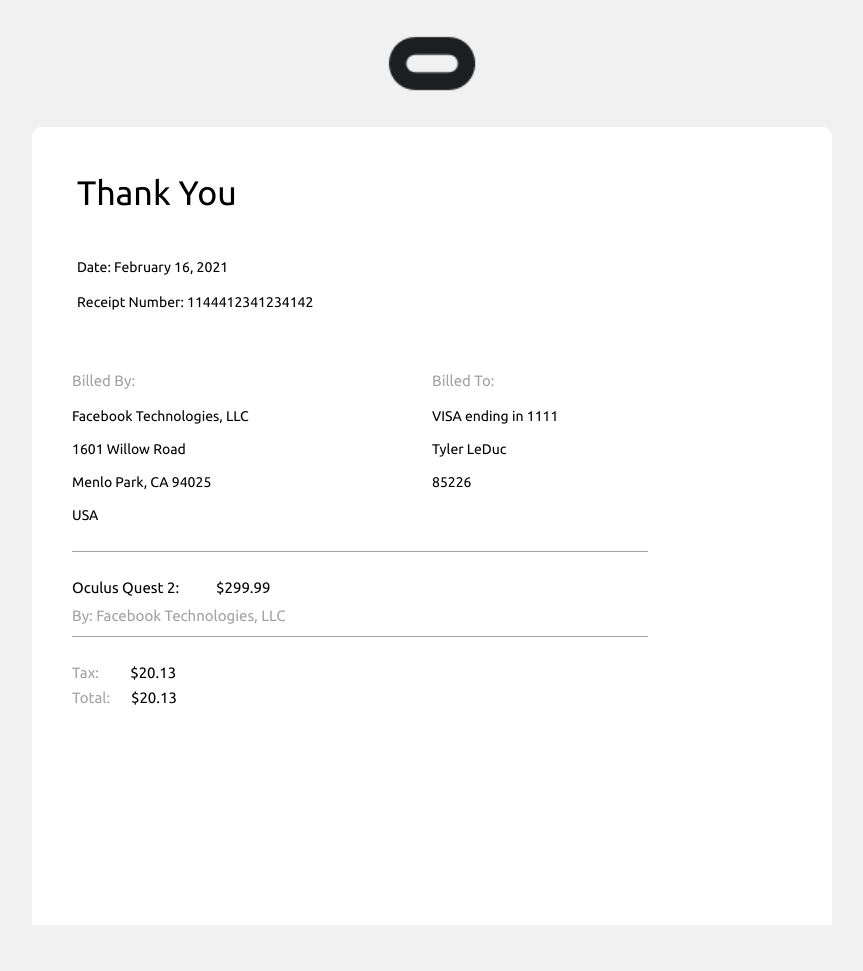
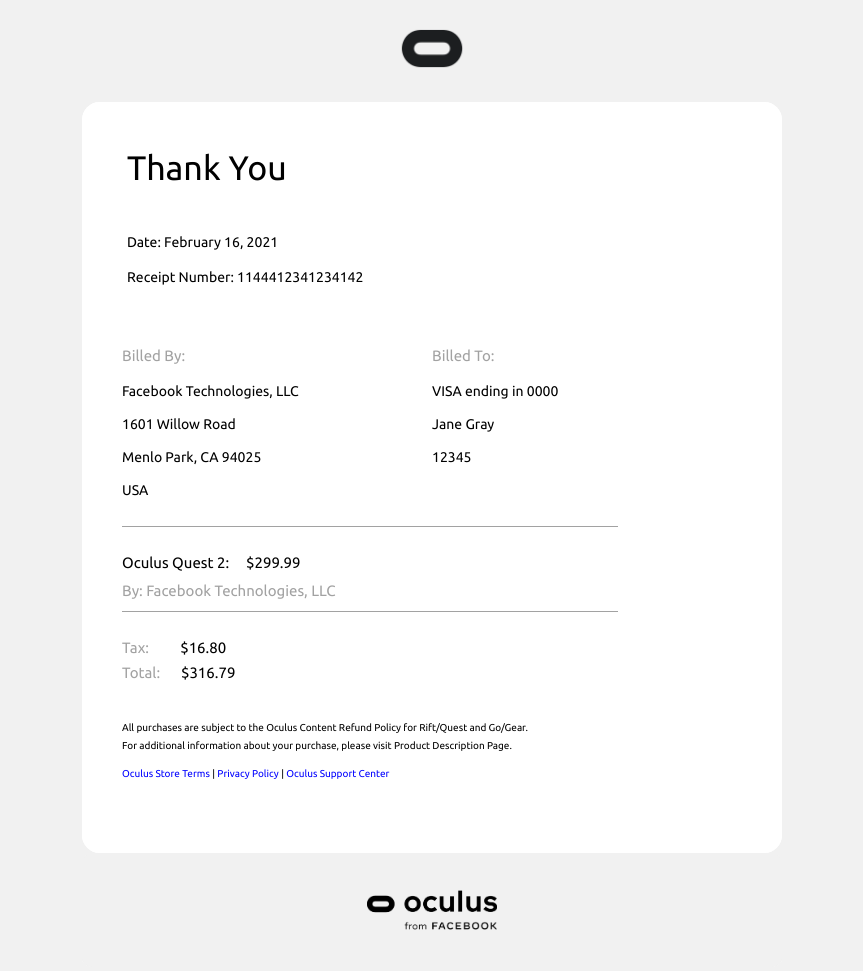
Before and after one commit to Tyler-LeDuc/Oculus-Transactional, a plain HTML site: page index.html in a window 1280 px wide. Shown: the whole page, without its empty margins (208-1071 px from the left). Before the commit the page ends 925 px from the top, so only its background shows below. Drawn offline with Linux system fonts and the light colour scheme.

Commit message:
Added touches to style

```diff
--- a/index.html
+++ b/index.html
@@ -99,23 +99,16 @@
 
 <body style="word-spacing:normal;background-color:#f1f1f1;">
   <div style="background-color:#f1f1f1;">
-    <!--[if mso | IE]><table align="center" border="0" cellpadding="0" cellspacing="0" class="" style="width:800px;" width="800" ><tr><td style="line-height:0px;font-size:0px;mso-line-height-rule:exactly;"><![endif]-->
-    <div style="background:#f1f1f1;background-color:#f1f1f1;margin:0px auto;max-width:800px;">
-      <table align="center" border="0" cellpadding="0" cellspacing="0" role="presentation" style="background:#f1f1f1;background-color:#f1f1f1;width:100%;">
-        <tbody>
-          <tr>
-            <td style="direction:ltr;font-size:0px;padding:20px 0;padding-bottom:20px;padding-top:20px;text-align:center;">
-              <!--[if mso | IE]><table role="presentation" border="0" cellpadding="0" cellspacing="0"><tr><td class="" style="vertical-align:top;width:800px;" ><![endif]-->
     <div class="mj-column-per-100 mj-outlook-group-fix" style="font-size:0px;text-align:left;direction:ltr;display:inline-block;vertical-align:top;width:100%;">
       <table border="0" cellpadding="0" cellspacing="0" role="presentation" style="vertical-align:top;" width="100%">
         <tbody>
           <tr>
-                      <td align="center" style="font-size:0px;padding:10px 25px;padding-top:10px;padding-right:0px;padding-bottom:10px;padding-left:0px;word-break:break-word;">
+            <td align="center" style="font-size:0px;padding:10px 25px;padding-top:25px;padding-right:0px;padding-bottom:10px;padding-left:0px;word-break:break-word;">
               <table border="0" cellpadding="0" cellspacing="0" role="presentation" style="border-collapse:collapse;border-spacing:0px;">
                 <tbody>
                   <tr>
-                              <td style="width:100px;">
-                                <img alt="oculus logo" height="auto" src="images/logo.png" style="border:none;display:block;outline:none;text-decoration:none;height:auto;width:100%;font-size:13px;" width="100" />
+                    <td style="width:70px;">
+                      <img alt="oculus logo" height="auto" src="images/logo.png" style="border:none;display:block;outline:none;text-decoration:none;height:auto;width:100%;font-size:13px;" width="70" />
                     </td>
                   </tr>
                 </tbody>
@@ -125,19 +118,19 @@
         </tbody>
       </table>
     </div>
-              <!--[if mso | IE]></td></tr></table><![endif]-->
-            </td>
-          </tr>
-        </tbody>
-      </table>
-    </div>
-    <!--[if mso | IE]></td></tr></table><table align="center" border="0" cellpadding="0" cellspacing="0" class="" style="width:800px;" width="800" ><tr><td style="line-height:0px;font-size:0px;mso-line-height-rule:exactly;"><![endif]-->
-    <div style="background:white;background-color:white;margin:0px auto;border-radius:10px 10px 0px 0px;max-width:800px;">
-      <table align="center" border="0" cellpadding="0" cellspacing="0" role="presentation" style="background:white;background-color:white;width:100%;border-radius:10px 10px 0px 0px;">
+    <!--[if mso | IE]><table align="center" border="0" cellpadding="0" cellspacing="0" class="" style="width:700px;" width="700" ><tr><td style="line-height:0px;font-size:0px;mso-line-height-rule:exactly;"><![endif]-->
+    <div style="background:#f1f1f1;background-color:#f1f1f1;margin:0px auto;max-width:700px;">
+      <table align="center" border="0" cellpadding="0" cellspacing="0" role="presentation" style="background:#f1f1f1;background-color:#f1f1f1;width:100%;">
         <tbody>
           <tr>
-            <td style="direction:ltr;font-size:0px;padding:20px 20px 20px 20px;text-align:center;">
-              <!--[if mso | IE]><table role="presentation" border="0" cellpadding="0" cellspacing="0"><tr><td class="" style="vertical-align:top;width:760px;" ><![endif]-->
+            <td style="direction:ltr;font-size:0px;padding:20px 0;padding-bottom:20px;padding-top:20px;text-align:center;">
+              <!--[if mso | IE]><table role="presentation" border="0" cellpadding="0" cellspacing="0"><tr><td align="center" class="" style="" ><table align="center" border="0" cellpadding="0" cellspacing="0" class="" style="width:700px;" width="700" ><tr><td style="line-height:0px;font-size:0px;mso-line-height-rule:exactly;"><![endif]-->
+              <div style="background:white;background-color:white;margin:0px auto;border-radius:18px 18px 18px 18px;max-width:700px;">
+                <table align="center" border="0" cellpadding="0" cellspacing="0" role="presentation" style="background:white;background-color:white;width:100%;border-radius:18px 18px 18px 18px;">
+                  <tbody>
+                    <tr>
+                      <td style="direction:ltr;font-size:0px;padding:20px;text-align:center;">
+                        <!--[if mso | IE]><table role="presentation" border="0" cellpadding="0" cellspacing="0"><tr><td class="" style="vertical-align:top;width:660px;" ><![endif]-->
                         <div class="mj-column-per-100 mj-outlook-group-fix" style="font-size:0px;text-align:left;direction:ltr;display:inline-block;vertical-align:top;width:100%;">
                           <table border="0" cellpadding="0" cellspacing="0" role="presentation" style="vertical-align:top;" width="100%">
                             <tbody>
@@ -153,13 +146,13 @@
                             </tbody>
                           </table>
                         </div>
-              <!--[if mso | IE]></td><td class="" style="" ><table align="center" border="0" cellpadding="0" cellspacing="0" class="" style="width:760px;" width="760" ><tr><td style="line-height:0px;font-size:0px;mso-line-height-rule:exactly;"><![endif]-->
-              <div style="background:white;background-color:white;margin:0px auto;border-radius:0px 0px 10px 10px;max-width:760px;">
-                <table align="center" border="0" cellpadding="0" cellspacing="0" role="presentation" style="background:white;background-color:white;width:100%;border-radius:0px 0px 10px 10px;">
+                        <!--[if mso | IE]></td><td class="" style="" ><table align="center" border="0" cellpadding="0" cellspacing="0" class="" style="width:660px;" width="660" ><tr><td style="line-height:0px;font-size:0px;mso-line-height-rule:exactly;"><![endif]-->
+                        <div style="background:white;background-color:white;margin:0px auto;max-width:660px;">
+                          <table align="center" border="0" cellpadding="0" cellspacing="0" role="presentation" style="background:white;background-color:white;width:100%;">
                             <tbody>
                               <tr>
                                 <td style="direction:ltr;font-size:0px;padding:40px 20px 20px 20px;text-align:center;">
-                        <!--[if mso | IE]><table role="presentation" border="0" cellpadding="0" cellspacing="0"><tr><td align="left" class="" style="vertical-align:top;width:360px;" ><![endif]-->
+                                  <!--[if mso | IE]><table role="presentation" border="0" cellpadding="0" cellspacing="0"><tr><td align="left" class="" style="vertical-align:top;width:310px;" ><![endif]-->
                                   <div class="mj-column-per-50 mj-outlook-group-fix" style="font-size:0px;text-align:left;direction:ltr;display:inline-block;vertical-align:top;width:100%;">
                                     <table border="0" cellpadding="0" cellspacing="0" role="presentation" style="vertical-align:top;" width="100%">
                                       <tbody>
@@ -177,16 +170,16 @@
                                       </tbody>
                                     </table>
                                   </div>
-                        <!--[if mso | IE]></td><td align="left" class="" style="vertical-align:top;width:360px;" ><![endif]-->
+                                  <!--[if mso | IE]></td><td align="left" class="" style="vertical-align:top;width:310px;" ><![endif]-->
                                   <div class="mj-column-per-50 mj-outlook-group-fix" style="font-size:0px;text-align:left;direction:ltr;display:inline-block;vertical-align:top;width:100%;">
                                     <table border="0" cellpadding="0" cellspacing="0" role="presentation" style="vertical-align:top;" width="100%">
                                       <tbody>
                                         <tr>
                                           <td align="left" style="font-size:0px;padding:10px 25px;padding-top:40px;padding-bottom:18px;padding-left:0px;word-break:break-word;">
                                             <!--[if mso | IE]><table role="presentation" border="0" cellpadding="0" cellspacing="0"><tr><td height="100px" style="vertical-align:top;height:100px;"><![endif]-->
-                                  <div style="font-family:Ubuntu, Helvetica, Arial, sans-serif;font-size:15px;line-height:1;text-align:left;color:#a2a2a2;height:100px;">Billed To: <p style="padding-top:10px; font-size:14px; color:black; line-height:10px">VISA ending in 1111</p>
-                                    <p style="padding-top:10px; font-size:14px; color:black; line-height:10px">Tyler LeDuc</p>
-                                    <p style="padding-top:10px; font-size:14px; color:black; line-height:10px">85226</p>
+                                            <div style="font-family:Ubuntu, Helvetica, Arial, sans-serif;font-size:15px;line-height:1;text-align:left;color:#a2a2a2;height:100px;">Billed To: <p style="padding-top:10px; font-size:14px; color:black; line-height:10px">VISA ending in 0000</p>
+                                              <p style="padding-top:10px; font-size:14px; color:black; line-height:10px">Jane Gray</p>
+                                              <p style="padding-top:10px; font-size:14px; color:black; line-height:10px">12345</p>
                                             </div>
                                             <!--[if mso | IE]></td></tr></table><![endif]-->
                                           </td>
@@ -200,29 +193,29 @@
                             </tbody>
                           </table>
                         </div>
-              <!--[if mso | IE]></td></tr></table></td><td class="" style="" ><table align="center" border="0" cellpadding="0" cellspacing="0" class="" style="width:760px;" width="760" ><tr><td style="line-height:0px;font-size:0px;mso-line-height-rule:exactly;"><![endif]-->
-              <div style="background:white;background-color:white;margin:0px auto;border-radius:0px 0px 10px 10px;max-width:760px;">
-                <table align="center" border="0" cellpadding="0" cellspacing="0" role="presentation" style="background:white;background-color:white;width:100%;border-radius:0px 0px 10px 10px;">
+                        <!--[if mso | IE]></td></tr></table></td><td class="" style="" ><table align="center" border="0" cellpadding="0" cellspacing="0" class="" style="width:660px;" width="660" ><tr><td style="line-height:0px;font-size:0px;mso-line-height-rule:exactly;"><![endif]-->
+                        <div style="background:white;background-color:white;margin:0px auto;max-width:660px;">
+                          <table align="center" border="0" cellpadding="0" cellspacing="0" role="presentation" style="background:white;background-color:white;width:100%;">
                             <tbody>
                               <tr>
                                 <td style="direction:ltr;font-size:0px;padding:40px 20px 0px 20px;text-align:center;">
                                   <!--[if mso | IE]><table role="presentation" border="0" cellpadding="0" cellspacing="0"><tr><td align="left" class="" style="" ><![endif]-->
                                   <p style="border-top:solid 1px #a2a2a2;font-size:1px;margin:0px;width:80%;">
                                   </p>
-                        <!--[if mso | IE]><table align="left" border="0" cellpadding="0" cellspacing="0" style="border-top:solid 1px #a2a2a2;font-size:1px;margin:0px;width:576px;" role="presentation" width="576px" ><tr><td style="height:0;line-height:0;"> &nbsp;
-</td></tr></table></td><td align="left" class="" style="vertical-align:top;width:144px;" ><![endif]-->
+                                  <!--[if mso | IE]><table align="left" border="0" cellpadding="0" cellspacing="0" style="border-top:solid 1px #a2a2a2;font-size:1px;margin:0px;width:496px;" role="presentation" width="496px" ><tr><td style="height:0;line-height:0;"> &nbsp;
+</td></tr></table></td><td align="left" class="" style="vertical-align:top;width:124px;" ><![endif]-->
                                   <div class="mj-column-per-20 mj-outlook-group-fix" style="font-size:0px;text-align:left;direction:ltr;display:inline-block;vertical-align:top;width:100%;">
                                     <table border="0" cellpadding="0" cellspacing="0" role="presentation" style="vertical-align:top;" width="100%">
                                       <tbody>
                                         <tr>
-                                <td align="left" style="font-size:0px;padding:10px 25px;padding-top:28px;padding-bottom:0px;padding-left:0px;word-break:break-word;">
+                                          <td align="left" style="font-size:0px;padding:10px 25px;padding-top:28px;padding-right:10px;padding-bottom:0px;padding-left:0px;word-break:break-word;">
                                             <div style="font-family:Ubuntu, Helvetica, Arial, sans-serif;font-size:15px;line-height:1;text-align:left;color:black;"><span style="font-weight: 100px">Oculus Quest 2:</span></div>
                                           </td>
                                         </tr>
                                       </tbody>
                                     </table>
                                   </div>
-                        <!--[if mso | IE]></td><td align="left" class="" style="vertical-align:top;width:576px;" ><![endif]-->
+                                  <!--[if mso | IE]></td><td align="left" class="" style="vertical-align:top;width:496px;" ><![endif]-->
                                   <div class="mj-column-per-80 mj-outlook-group-fix" style="font-size:0px;text-align:left;direction:ltr;display:inline-block;vertical-align:top;width:100%;">
                                     <table border="0" cellpadding="0" cellspacing="0" role="presentation" style="vertical-align:top;" width="100%">
                                       <tbody>
@@ -241,38 +234,94 @@
                                   <!--[if mso | IE]></td><td align="left" class="" style="" ><![endif]-->
                                   <p style="border-top:solid 1px #a2a2a2;font-size:1px;margin:0px;width:80%;">
                                   </p>
-                        <!--[if mso | IE]><table align="left" border="0" cellpadding="0" cellspacing="0" style="border-top:solid 1px #a2a2a2;font-size:1px;margin:0px;width:576px;" role="presentation" width="576px" ><tr><td style="height:0;line-height:0;"> &nbsp;
+                                  <!--[if mso | IE]><table align="left" border="0" cellpadding="0" cellspacing="0" style="border-top:solid 1px #a2a2a2;font-size:1px;margin:0px;width:496px;" role="presentation" width="496px" ><tr><td style="height:0;line-height:0;"> &nbsp;
 </td></tr></table></td></tr></table><![endif]-->
                                 </td>
                               </tr>
                             </tbody>
                           </table>
                         </div>
-              <!--[if mso | IE]></td></tr></table></td><td class="" style="" ><table align="center" border="0" cellpadding="0" cellspacing="0" class="" style="width:760px;" width="760" ><tr><td style="line-height:0px;font-size:0px;mso-line-height-rule:exactly;"><![endif]-->
-              <div style="background:white;background-color:white;margin:0px auto;border-radius:0px 0px 10px 10px;max-width:760px;">
-                <table align="center" border="0" cellpadding="0" cellspacing="0" role="presentation" style="background:white;background-color:white;width:100%;border-radius:0px 0px 10px 10px;">
+                        <!--[if mso | IE]></td></tr></table></td><td class="" style="" ><table align="center" border="0" cellpadding="0" cellspacing="0" class="" style="width:660px;" width="660" ><tr><td style="line-height:0px;font-size:0px;mso-line-height-rule:exactly;"><![endif]-->
+                        <div style="background:white;background-color:white;margin:0px auto;max-width:660px;">
+                          <table align="center" border="0" cellpadding="0" cellspacing="0" role="presentation" style="background:white;background-color:white;width:100%;">
                             <tbody>
                               <tr>
-                      <td style="direction:ltr;font-size:0px;padding:0px 20px 200px 20px;text-align:center;">
-                        <!--[if mso | IE]><table role="presentation" border="0" cellpadding="0" cellspacing="0"><tr><td align="left" class="" style="vertical-align:top;width:720px;" ><![endif]-->
+                                <td style="direction:ltr;font-size:0px;padding:0px 20px 20px 20px;text-align:center;">
+                                  <!--[if mso | IE]><table role="presentation" border="0" cellpadding="0" cellspacing="0"><tr><td align="left" class="" style="vertical-align:top;width:620px;" ><![endif]-->
                                   <div class="mj-column-per-100 mj-outlook-group-fix" style="font-size:0px;text-align:left;direction:ltr;display:inline-block;vertical-align:top;width:100%;">
                                     <table border="0" cellpadding="0" cellspacing="0" role="presentation" style="vertical-align:top;" width="100%">
                                       <tbody>
                                         <tr>
                                           <td align="left" style="font-size:0px;padding:10px 25px;padding-top:28px;padding-bottom:0px;padding-left:0px;word-break:break-word;">
-                                  <div style="font-family:Ubuntu, Helvetica, Arial, sans-serif;font-size:15px;line-height:1;text-align:left;color:black;"><span style="color:#a2a2a2">Tax:&nbsp;&nbsp;&nbsp;&nbsp;&nbsp;&nbsp;&nbsp;&nbsp; </span> $20.13</div>
+                                            <div style="font-family:Ubuntu, Helvetica, Arial, sans-serif;font-size:15px;line-height:1;text-align:left;color:black;"><span style="color:#a2a2a2">Tax:&nbsp;&nbsp;&nbsp;&nbsp;&nbsp;&nbsp;&nbsp;&nbsp; </span> $16.80</div>
                                           </td>
                                         </tr>
                                       </tbody>
                                     </table>
                                   </div>
-                        <!--[if mso | IE]></td><td align="left" class="" style="vertical-align:top;width:720px;" ><![endif]-->
+                                  <!--[if mso | IE]></td><td align="left" class="" style="vertical-align:top;width:620px;" ><![endif]-->
                                   <div class="mj-column-per-100 mj-outlook-group-fix" style="font-size:0px;text-align:left;direction:ltr;display:inline-block;vertical-align:top;width:100%;">
                                     <table border="0" cellpadding="0" cellspacing="0" role="presentation" style="vertical-align:top;" width="100%">
                                       <tbody>
                                         <tr>
                                           <td align="left" style="font-size:0px;padding:10px 25px;padding-top:10px;padding-bottom:0px;padding-left:0px;word-break:break-word;">
-                                  <div style="font-family:Ubuntu, Helvetica, Arial, sans-serif;font-size:15px;line-height:1;text-align:left;color:black;"><span style="color:#a2a2a2">Total:&nbsp;&nbsp;&nbsp;&nbsp;&nbsp; </span> $20.13</div>
+                                            <div style="font-family:Ubuntu, Helvetica, Arial, sans-serif;font-size:15px;line-height:1;text-align:left;color:black;"><span style="color:#a2a2a2">Total:&nbsp;&nbsp;&nbsp;&nbsp;&nbsp; </span> $316.79</div>
+                                          </td>
+                                        </tr>
+                                      </tbody>
+                                    </table>
+                                  </div>
+                                  <!--[if mso | IE]></td></tr></table><![endif]-->
+                                </td>
+                              </tr>
+                            </tbody>
+                          </table>
+                        </div>
+                        <!--[if mso | IE]></td></tr></table></td><td class="" style="" ><table align="center" border="0" cellpadding="0" cellspacing="0" class="" style="width:660px;" width="660" ><tr><td style="line-height:0px;font-size:0px;mso-line-height-rule:exactly;"><![endif]-->
+                        <div style="background:white;background-color:white;margin:0px auto;max-width:660px;">
+                          <table align="center" border="0" cellpadding="0" cellspacing="0" role="presentation" style="background:white;background-color:white;width:100%;">
+                            <tbody>
+                              <tr>
+                                <td style="direction:ltr;font-size:0px;padding:0px 20px 20px 20px;text-align:center;">
+                                  <!--[if mso | IE]><table role="presentation" border="0" cellpadding="0" cellspacing="0"><tr><td align="left" class="" style="" ><table role="presentation" border="0" cellpadding="0" cellspacing="0"><tr><td height="100px" style="vertical-align:top;height:100px;"><![endif]-->
+                                  <div style="font-family:Ubuntu, Helvetica, Arial, sans-serif;font-size:15px;line-height:1;text-align:left;color:#a2a2a2;height:100px;">
+                                    <p style="padding-top:10px; font-size:10px; color:black; line-height:10px">All purchases are subject to the Oculus Content Refund Policy for Rift/Quest and Go/Gear.</p>
+                                    <p style="padding-top:0px; font-size:10px; color:black; line-height:0px">For additional information about your purchase, please visit Product Description Page.</p>
+                                    <p style="padding-top:10px; font-size:10px; color:blue; line-height:10px">Oculus Store Terms <span style="color:black">|</span> Privacy Policy <span style="color:black">|</span> Oculus Support Center</p>
+                                  </div>
+                                  <!--[if mso | IE]></td></tr></table></td></tr></table><![endif]-->
+                                </td>
+                              </tr>
+                            </tbody>
+                          </table>
+                        </div>
+                        <!--[if mso | IE]></td></tr></table></td></tr></table><![endif]-->
+                      </td>
+                    </tr>
+                  </tbody>
+                </table>
+              </div>
+              <!--[if mso | IE]></td></tr></table></td><td class="" style="" ><table align="center" border="0" cellpadding="0" cellspacing="0" class="" style="width:700px;" width="700" ><tr><td style="line-height:0px;font-size:0px;mso-line-height-rule:exactly;"><![endif]-->
+              <div style="background:#f1f1f1;background-color:#f1f1f1;margin:0px auto;border-radius:10px 10px 10px 10px;max-width:700px;">
+                <table align="center" border="0" cellpadding="0" cellspacing="0" role="presentation" style="background:#f1f1f1;background-color:#f1f1f1;width:100%;border-radius:10px 10px 10px 10px;">
+                  <tbody>
+                    <tr>
+                      <td style="direction:ltr;font-size:0px;padding:20px 0;padding-bottom:20px;padding-top:20px;text-align:center;">
+                        <!--[if mso | IE]><table role="presentation" border="0" cellpadding="0" cellspacing="0"><tr><td class="" style="vertical-align:top;width:700px;" ><![endif]-->
+                        <div class="mj-column-per-100 mj-outlook-group-fix" style="font-size:0px;text-align:left;direction:ltr;display:inline-block;vertical-align:top;width:100%;">
+                          <table border="0" cellpadding="0" cellspacing="0" role="presentation" style="vertical-align:top;" width="100%">
+                            <tbody>
+                              <tr>
+                                <td align="center" style="font-size:0px;padding:10px 25px;padding-top:10px;padding-right:0px;padding-bottom:10px;padding-left:0px;word-break:break-word;">
+                                  <table border="0" cellpadding="0" cellspacing="0" role="presentation" style="border-collapse:collapse;border-spacing:0px;">
+                                    <tbody>
+                                      <tr>
+                                        <td style="width:130px;">
+                                          <img alt="oculus logo" height="auto" src="images/footer.png" style="border:none;display:block;outline:none;text-decoration:none;height:auto;width:100%;font-size:13px;" width="130" />
+                                        </td>
+                                      </tr>
+                                    </tbody>
+                                  </table>
                                 </td>
                               </tr>
                             </tbody>
```
Also changed, not shown: images/footer.png (added), 1 other file. Lines whose indentation alone changed are shown as unchanged.
